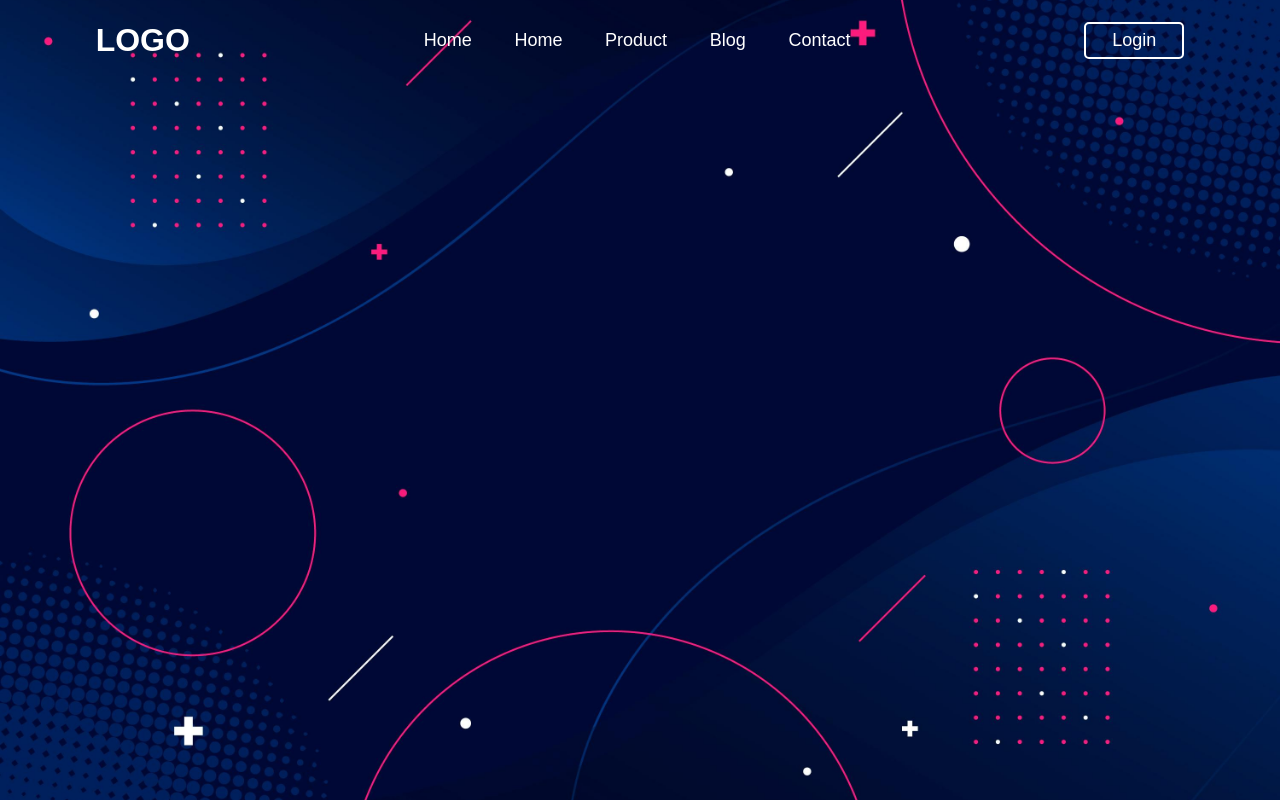
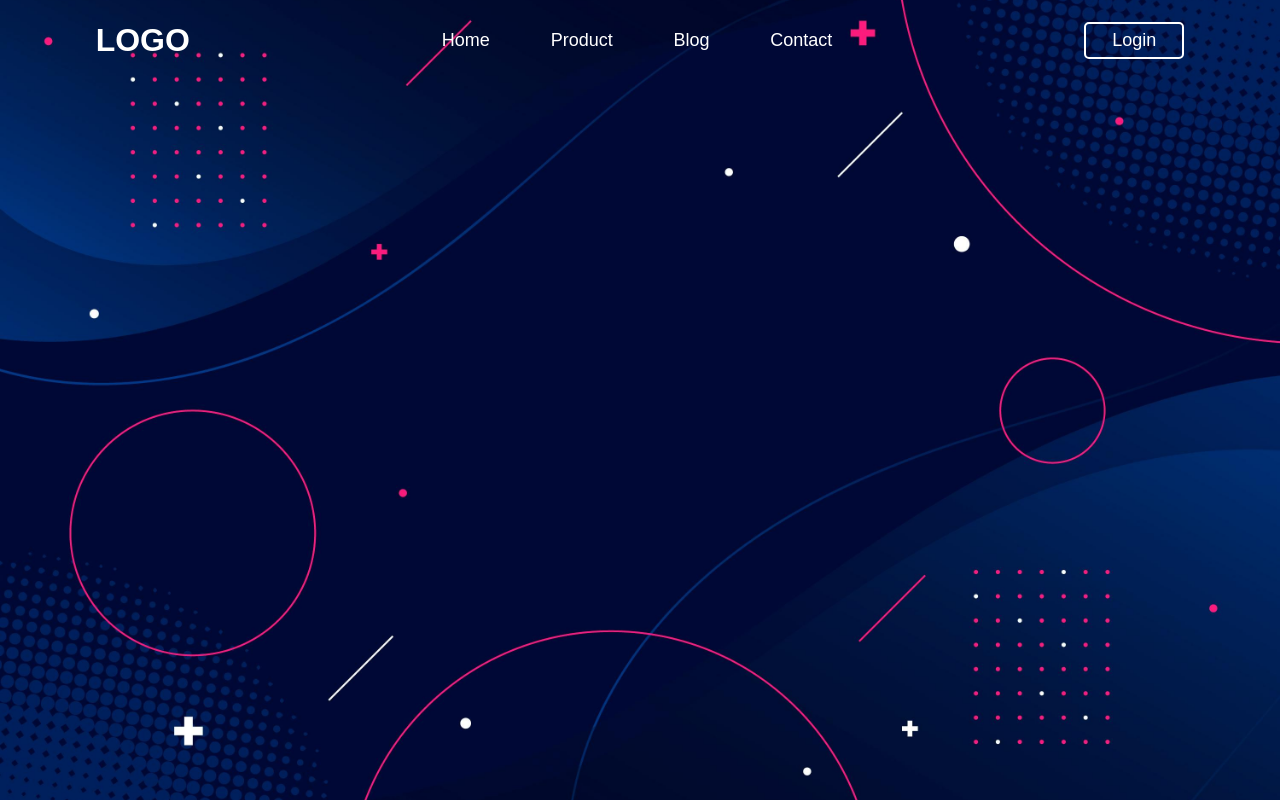
Before and after one commit to Jitender090/Login---Registration, a plain HTML site: page index.html in a window 1280 px wide. Drawn offline with Linux system fonts and the light colour scheme.

Commit message:
anchor tag remove extra

```diff
--- a/index.html
+++ b/index.html
@@ -15,7 +15,7 @@
             <h1>LOGO</h1>
         </div>
         <div class="links">
-            <a href="#">Home</a>
+
             <a href="#">Home</a>
             <a href="#">Product</a>
             <a href="#">Blog</a>
```
